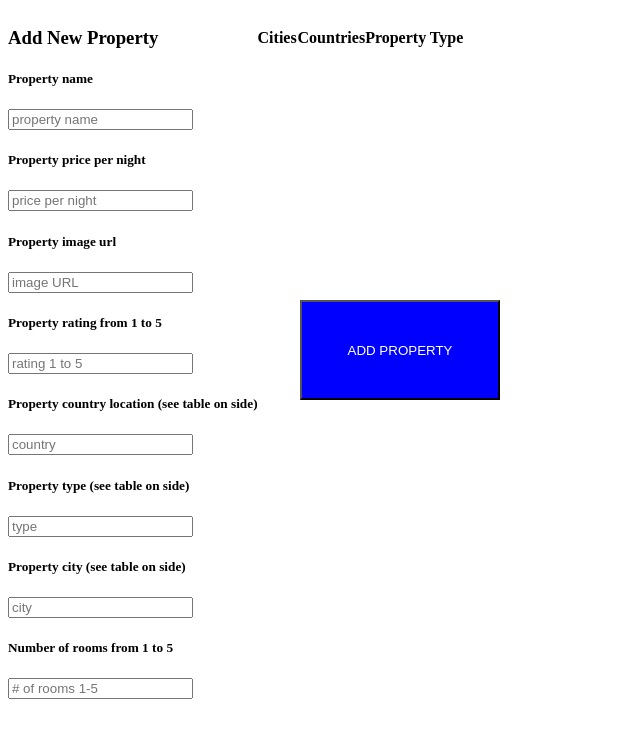
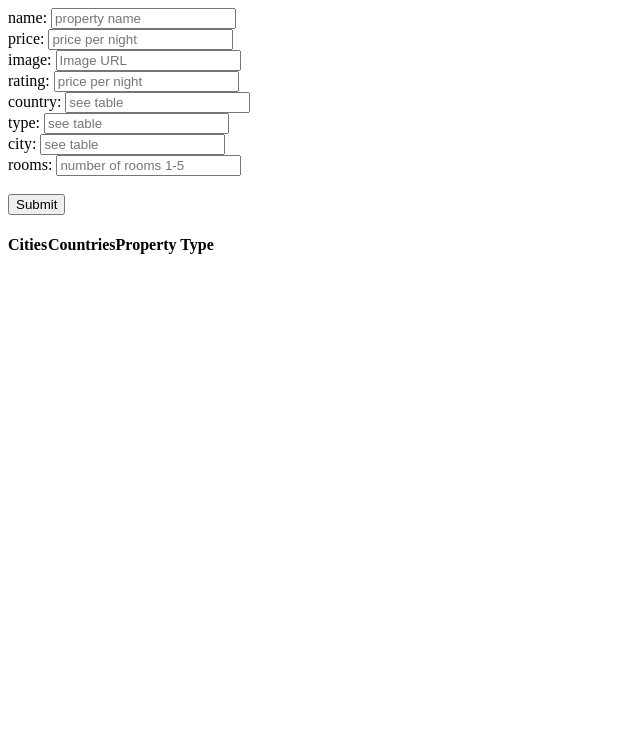
Before and after one commit to tjbecker8/airbnb, a website: page client/admin.html in a window 1280 px wide. Shown: the whole page, without its empty margins (0-640 px from the left). Drawn offline with Linux system fonts and the light colour scheme; no server answers.

Commit message:
basic structure completed

```diff
--- a/client/admin.html
+++ b/client/admin.html
@@ -9,42 +9,20 @@
 	</head>
 	<body>
 		<div class="admin-wrap">
-			<div class="add-property">
-				<h3>Add New Property</h3>
-			</div>
-			<div class="name">
-				<h5>Property name</h5>
-			</div>
-			<input type="text" name="property name" placeholder="property name">
-			<div class="name">
-				<h5>Property price per night</h5>
-			</div>
-			<input type="number" name="price" placeholder="price per night">
-			<div class="name">
-				<h5>Property image url</h5>
-			</div>
-			<input type="text" name="image" placeholder="image URL">
-			<div class="name">
-				<h5>Property rating from 1 to 5</h5>
-			</div>
-			<input type="number" name="rating" placeholder="rating 1 to 5">
-			<div class="name">
-				<h5>Property country location (see table on side)</h5>
-			</div>
-			<input type="number" name="country" placeholder="country">
-			<div class="name">
-				<h5>Property type (see table on side)</h5>
-			</div>
-			<input type="number" name="type" placeholder="type">
-			<div class="name">
-				<h5>Property city (see table on side)</h5>
-			</div>
-			<input type="number" name="city" placeholder="city">
-			<div class="name">
-				<h5>Number of rooms from 1 to 5</h5>
-			</div>
-			<input type="number" name="rooms" placeholder="# of rooms 1-5">
-		</div>
+			<form action="/action_page.php">
+				name: <input type="text" name="firstname" placeholder="property name"><br>
+				price: <input type="number" name="lastname" placeholder="price per night"><br>
+				image: <input type="text" name="firstname" placeholder="Image URL"><br>
+				rating: <input type="number" name="firstname" placeholder="price per night"><br>
+				country: <input type="number" name="firstname" placeholder="see table"><br>
+				type: <input type="number" name="firstname" placeholder="see table"><br>
+				city: <input type="number" name="firstname" placeholder="see table"><br>
+				rooms: <input type="number" name="firstname" placeholder="number of rooms 1-5"><br>
+				<br>
+				<input type="submit" value="Submit">
+			</form>
+
+
 
 		<div class="tables">
 			<div class="cities-table">
@@ -70,8 +48,5 @@
 
 		</div>
 
-		<div class="submit">
-			<button type="button" name="button">ADD PROPERTY</button>
-		</div>
 	</body>
 </html>
--- a/client/css/admin.css
+++ b/client/css/admin.css
@@ -7,13 +7,3 @@ body {
 	display: flex;
 	flex-wrap: wrap;
 }
-
-button {
-	height: 100px;
-	width: 200px;
-	position: absolute;
-	top: 300px;
-	left: 300px;
-	color: white;
-	background-color: blue;
-}
```
